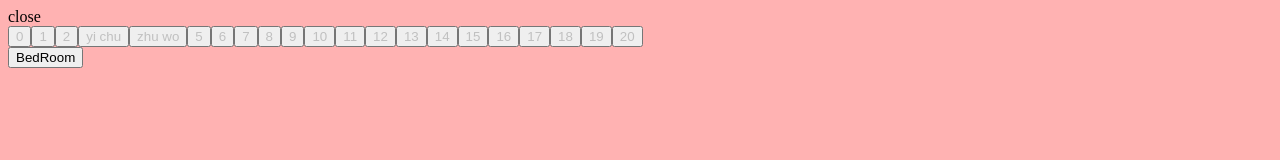
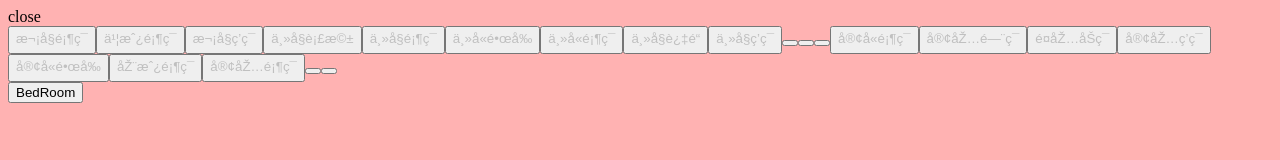
Before and after one commit to xurongs/light, a plain HTML site: page index.html in a window 1280 px wide. Drawn offline with Linux system fonts and the light colour scheme.

Commit message:
增加灯按键的中文名称

```diff
--- a/index.html
+++ b/index.html
@@ -1,5 +1,5 @@
 <html><head>
-<meta http-equiv="content-type" content="text/html; charset=gbk">
+<meta http-equiv="content-type" content="text/html; charset=">
 <script type="text/javascript" src="/jscript/jquery-1.7.1.min.js"></script>
 <script type="text/javascript" src="/jscript/light.js"></script>
 
@@ -11,9 +11,13 @@
 
 <script>
 	var lights = new Array(
-	"0", "1", "2", "yi chu", "zhu wo", "5", "6",
-	"7", "8", "9", "10", "11", "12", "13",
-	"14", "15", "16", "17", "18", "19", "20")
+		"次卧顶灯", "书房顶灯", "次卧筒灯",
+		"主卧衣橱", "主卧顶灯", "主卫镜前",
+		"主卫顶灯", "主卧过道", "主卧筒灯",
+		"", "", "",
+		"客卫顶灯", "客厅门灯", "餐厅吊灯",
+		"客厅筒灯", "客卫镜前", "厨房顶灯",
+		"客厅顶灯", "", "");
 	create_button(lights);
 
 	$(document).ready(run);
```
Lines whose indentation alone changed are shown as unchanged.
